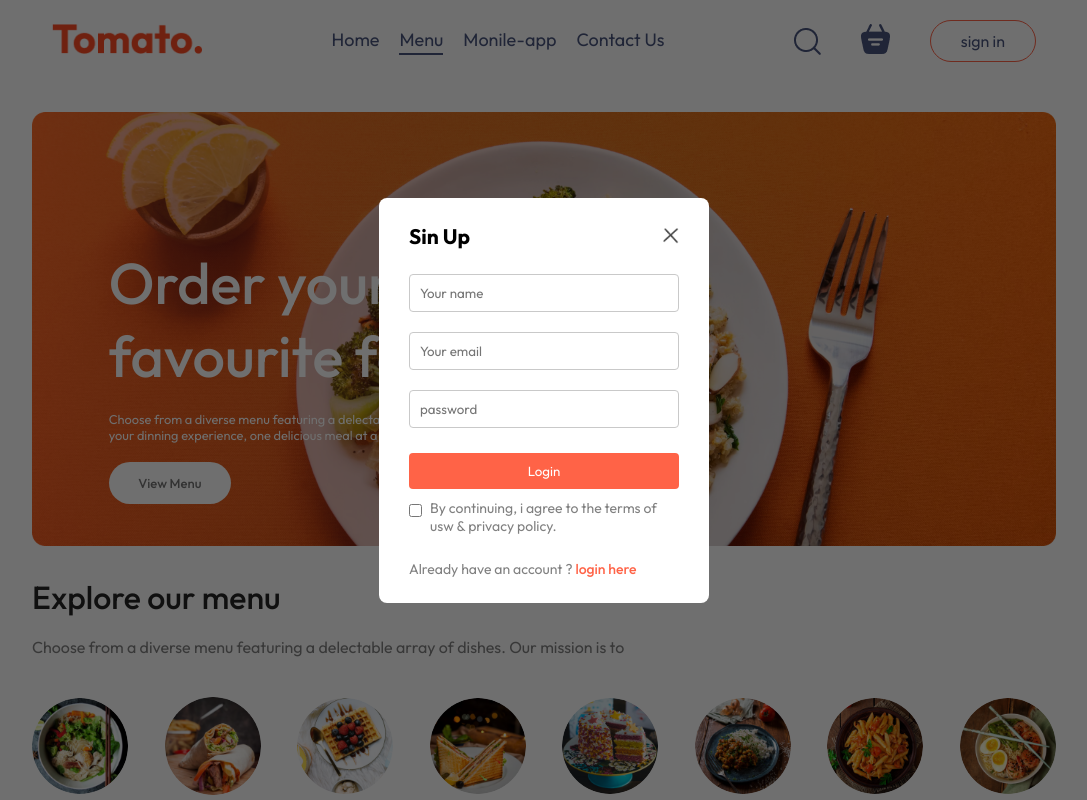
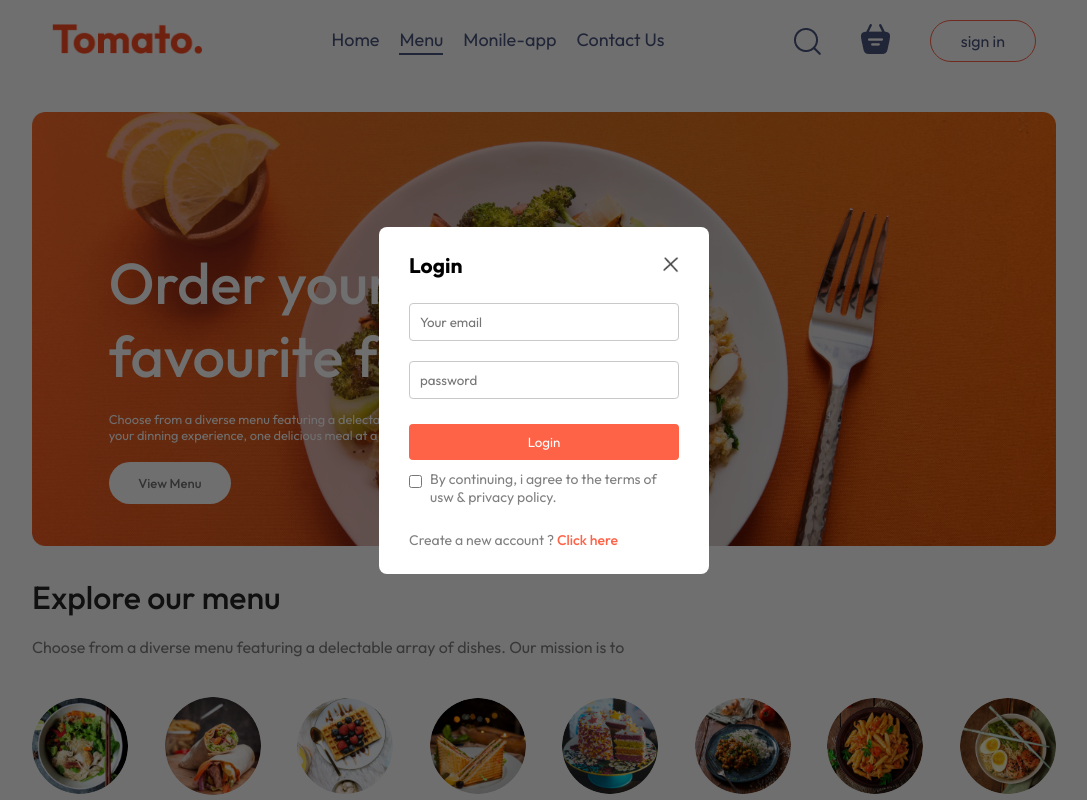
Before and after one commit to chowankumar/FoodDelivery, a React (Vite) app in the folder Frontend/: page / in a window 1280 px wide. Both pictures are taken after a click on the button "sign in". Shown: the top 800 px of the page, without its empty margins (96-1183 px from the left). Built offline with nearby package versions, Linux system fonts and the light colour scheme.

Commit message:
add onchangeHandler in Login

```diff
--- a/Frontend/src/components/LoginPopup/LoginPopup.jsx
+++ b/Frontend/src/components/LoginPopup/LoginPopup.jsx
@@ -1,9 +1,28 @@
-import React, { useState } from 'react'
+import React, {   useState } from 'react'
 import { assets } from '../../assets/assets'
 import "./LoginPopup.css"
 
-const LoginPopup = ({ setShowLogin }) => {
-  const [currState, setCurrState] = useState("Sin Up")
+const LoginPopup = ({setShowLogin}) => {
+  const [currState, setCurrState] = useState("Login")
+  const[data,setData] = useState({
+    name:"",
+    email:"",
+    password:""
+  })
+
+
+
+  const onChangeHandler=(event)=>{
+    const name = event.target.name;
+    const value = event.target.value;
+    setData(data=>({...data,[name]:value}))
+
+  }
+
+
+
+
+
   return (
     <div className='login-popup'>
       <form action="" className="login-popup-container">
@@ -13,10 +32,10 @@ const LoginPopup = ({ setShowLogin }) => {
         <img onClick={() => setShowLogin(false)} src={assets.cross_icon} alt="" />
         </div>
         <div className="login-popup-inputs">
-          {currState === "Login" ? <></> : <input type="text" placeholder='Your name' required />}
+          {currState === "Login" ? <></> : <input  name='name' onChange={onChangeHandler} value={data.name} type="text" placeholder='Your name' required />}
 
-          <input type="email" placeholder='Your email' required />
-          <input type="password" placeholder='password' required />
+          <input  name='email' onChange={onChangeHandler} value={data.email}  type="email" placeholder='Your email' required />
+          <input  name='password' onChange={onChangeHandler} value={data.password} type="password" placeholder='password' required />
         </div>
         <button>{currState === "Sign Up" ? "Create account" : "Login"}</button>
         <div className="login-popup-condition">
```
